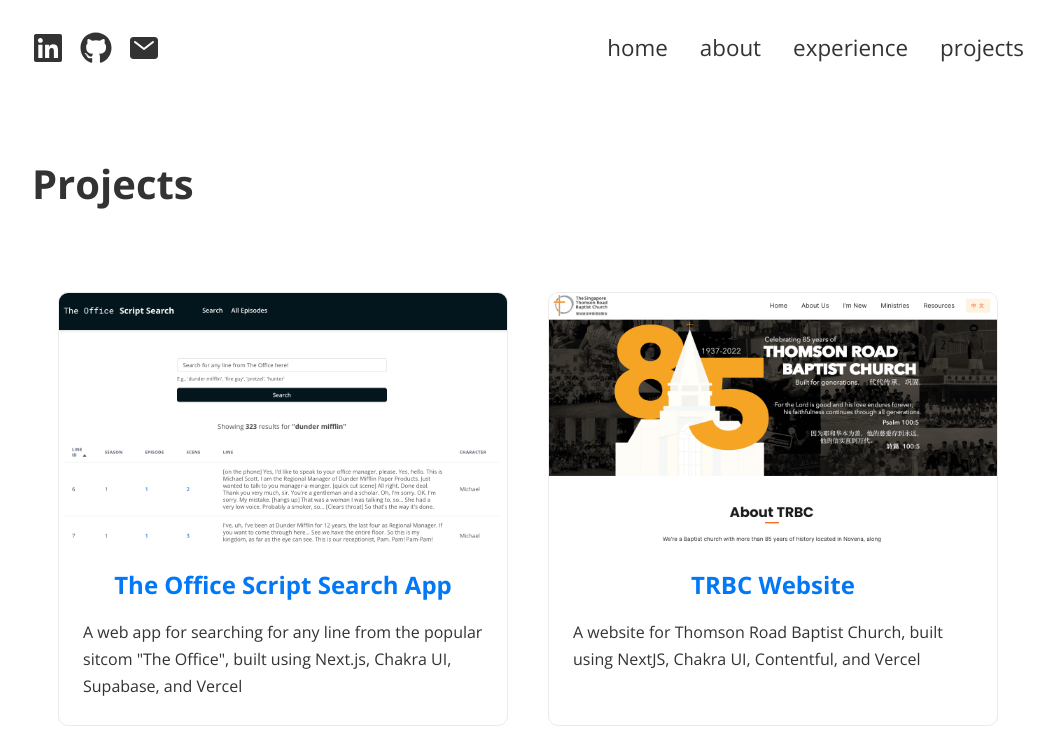
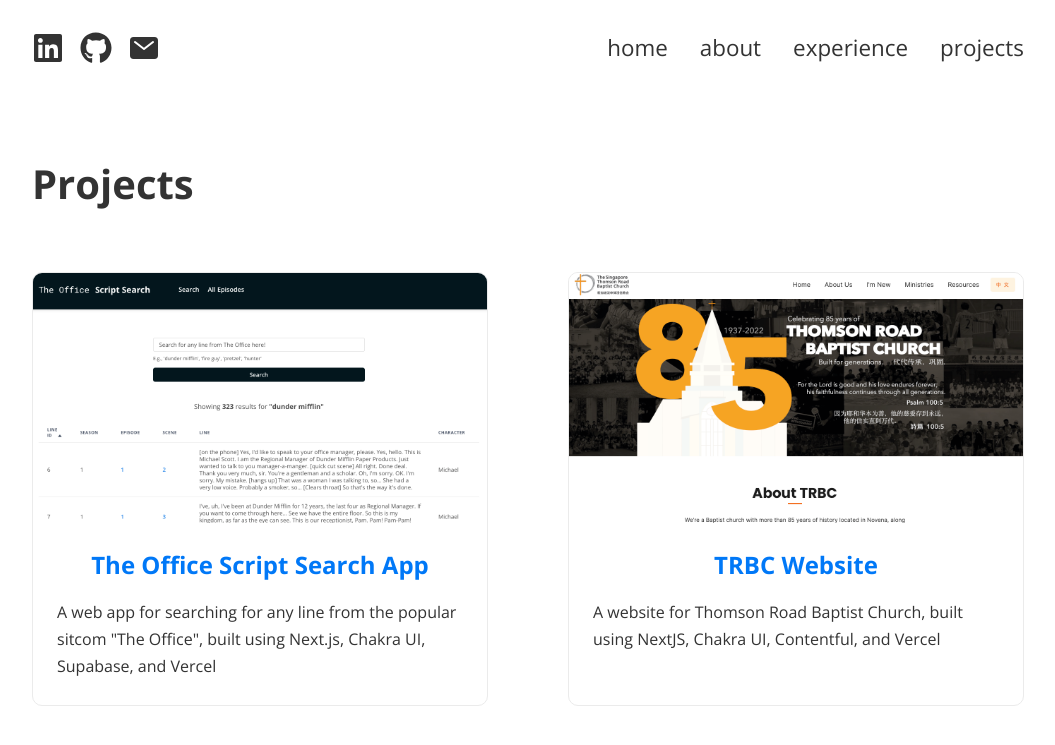
Before and after one commit to fillingthemoon/personal-website-02, a Next.js app: page /projects in a window 1280 px wide. Shown: the top 745 px of the page, without its empty margins (112-1167 px from the left). Built offline with nearby package versions, Linux system fonts and the light colour scheme.

Commit message:
edit projects style

```diff
--- a/components/ui/projectCard.js
+++ b/components/ui/projectCard.js
@@ -14,16 +14,13 @@
       }}
     >
       <Box
-        m={5}
         cursor="pointer"
-        w="450px"
-        maxW="90vw"
         border="1px solid"
         borderColor="grayLL"
         borderRadius="10px"
         overflow="hidden"
         _hover={{
-          borderColor: "grayL"
+          borderColor: 'grayL',
         }}
       >
         <Image
--- a/pages/projects.js
+++ b/pages/projects.js
@@ -1,6 +1,6 @@
 import Head from 'next/head'
 import Layout from '../components/layout/layout'
-import { Flex } from '@chakra-ui/react'
+import { Grid } from '@chakra-ui/react'
 
 import projectsData from '../data/projects'
 import ProjectCard from '../components/ui/projectCard'
@@ -17,7 +17,11 @@
         <Heading fontSize="2.5rem" mb={{ base: 4, md: 16 }}>
           Projects
         </Heading>
-        <Flex flexWrap="wrap" justifyContent="center">
+        <Grid
+          templateColumns={{ md: '1fr 1fr' }}
+          columnGap={{ base: 10, lg: 20 }}
+          rowGap={10}
+        >
           {props.projectsData.map((project, i) => {
             return (
               <ProjectCard
@@ -29,7 +33,7 @@
               />
             )
           })}
-        </Flex>
+        </Grid>
       </Layout>
     </Box>
   )
```
